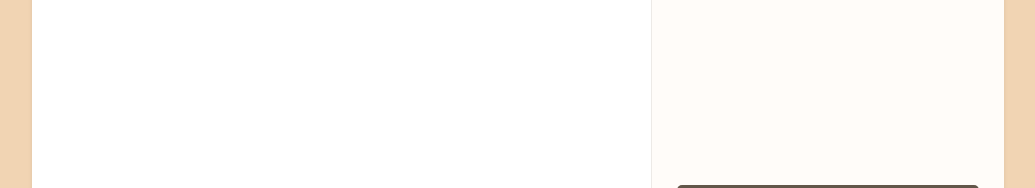
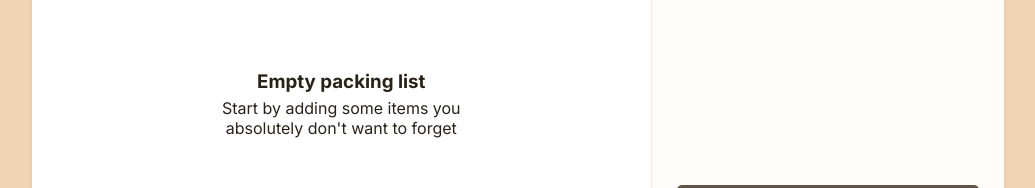
Before and after one commit to prof-biney/trekbag, a React (Vite) app: page / in a window 1280 px wide. Both pictures are taken after a click on the button "Remove all items". Shown: the part 288-476 px from the top of the page, without its empty margins (122-1157 px from the left). Built offline with nearby package versions, Linux system fonts and the light colour scheme.

Commit message:
empty view

```diff
--- /dev/null
+++ b/src/components/EmptyView.jsx
@@ -0,0 +1,8 @@
+export default function EmptyView() {
+  return (
+    <section className="empty-state">
+      <h3>Empty packing list</h3>
+      <p>Start by adding some items you absolutely don&apos;t want to forget</p>
+    </section>
+  );
+}
--- a/src/components/ItemList.jsx
+++ b/src/components/ItemList.jsx
@@ -1,17 +1,21 @@
+import EmptyView from "./EmptyView";
+
 export default function ItemList({
   items,
   handleDeleteItem,
   handleToggleItem,
 }) {
   return (
-    <ul>
+    <ul className="item-list">
+      {items.length === 0 && <EmptyView />}
+
       {items.map((item) => {
         return (
           <Item
             key={item.id}
             item={item}
-            handleDeleteItem={handleDeleteItem}
-            handleToggleItem={handleToggleItem}
+            onDeleteItem={handleDeleteItem}
+            onToggleItem={handleToggleItem}
           />
         );
       })}
@@ -19,18 +23,18 @@
   );
 }
 
-function Item({ item, handleDeleteItem, handleToggleItem }) {
+function Item({ item, onDeleteItem, onToggleItem }) {
   return (
     <li className="item">
       <label>
         <input
-          onChange={() => handleToggleItem(item.id)}
+          onChange={() => onToggleItem(item.id)}
           checked={item.packed}
           type="checkbox"
         />
         {item?.name}
       </label>
-      <button onClick={() => handleDeleteItem(item.id)}>❌</button>
+      <button onClick={() => onDeleteItem(item.id)}>❌</button>
     </li>
   );
 }
--- a/src/index.css
+++ b/src/index.css
@@ -74,7 +74,7 @@
   grid-row: 2 / 3;
   background-color: #fff;
   overflow-y: scroll;
-  scrollbar-color: red orange;
+  /* scrollbar-color: red orange; */
   scrollbar-width: thin;
   position: relative;
 }
```
